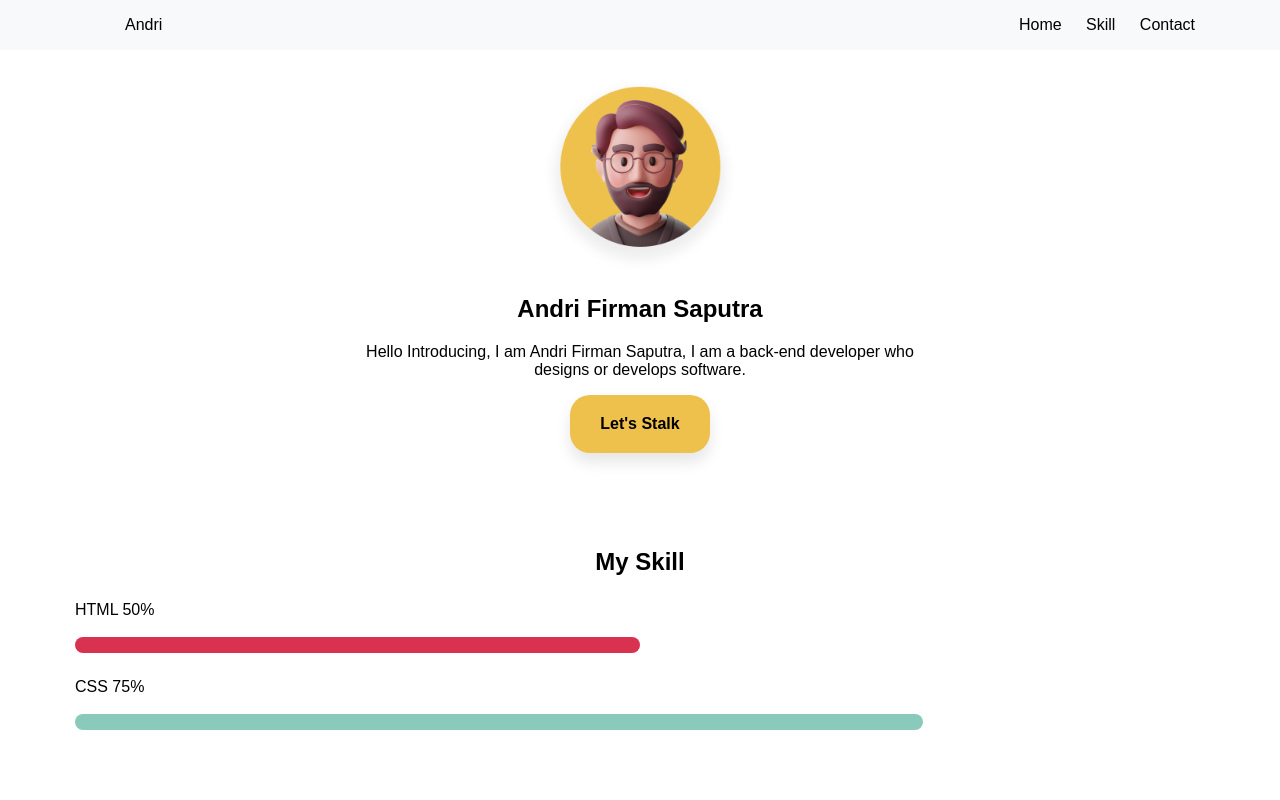
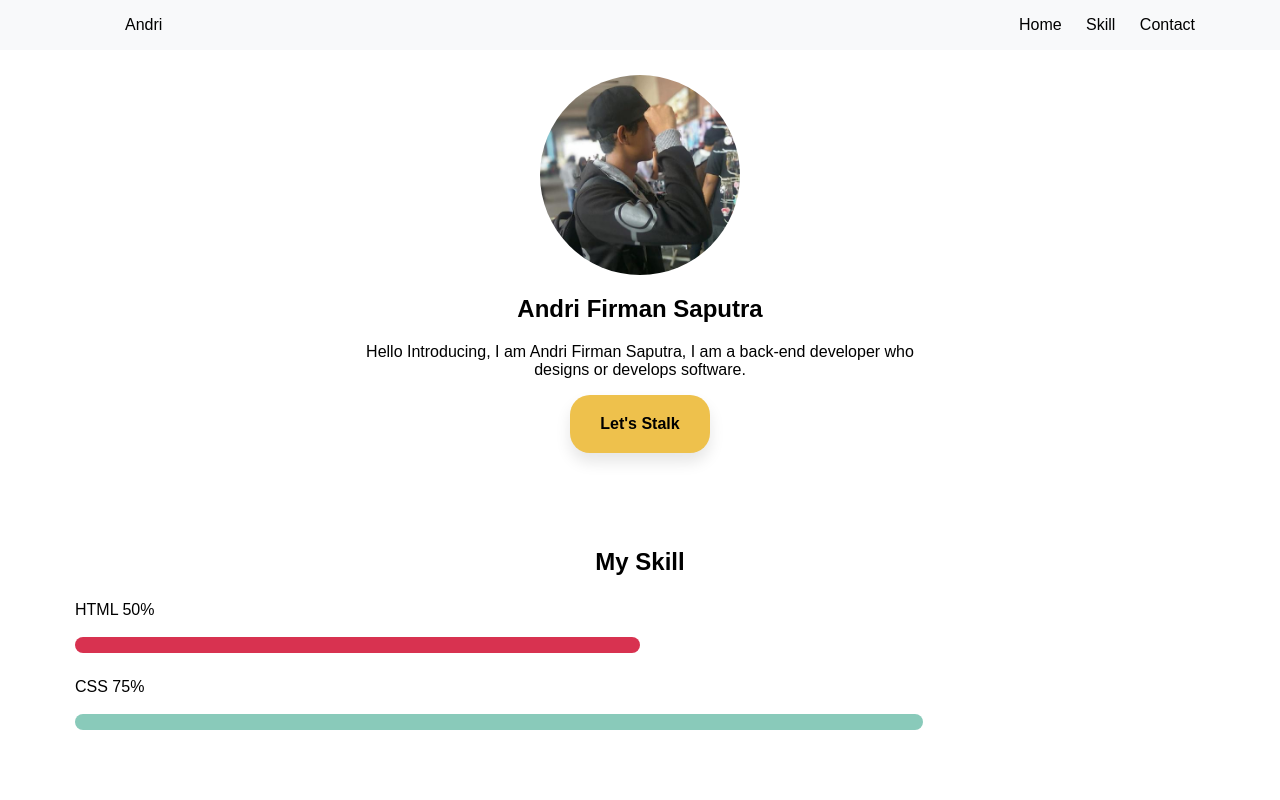
Before and after one commit to Lyo21/Lyo21.github.io, a plain HTML site: page index.html in a window 1280 px wide. Shown: the top 800 px of the page. Drawn offline with Linux system fonts and the light colour scheme.

Commit message:
Mengubah gambar dan alamat

```diff
--- a/index.html
+++ b/index.html
@@ -24,7 +24,7 @@
 	<!-- Home -->
 	<section id="home">
 		<div class="container">
-			<img class="profile-img" src="profile-man.png" alt="Profil">
+			<img class="profile-img" src="me.jpg" alt="Profil">
 			<h1 class="text-bold text-center">Andri Firman Saputra</h1>
 			<p class="bio-p">Hello Introducing, I am Andri Firman Saputra, I am a back-end developer who designs or develops software.</p>
 			<a href="#skill" class="btn">Let's Stalk</a>
```
Also changed, not shown: me.jpg (added).
